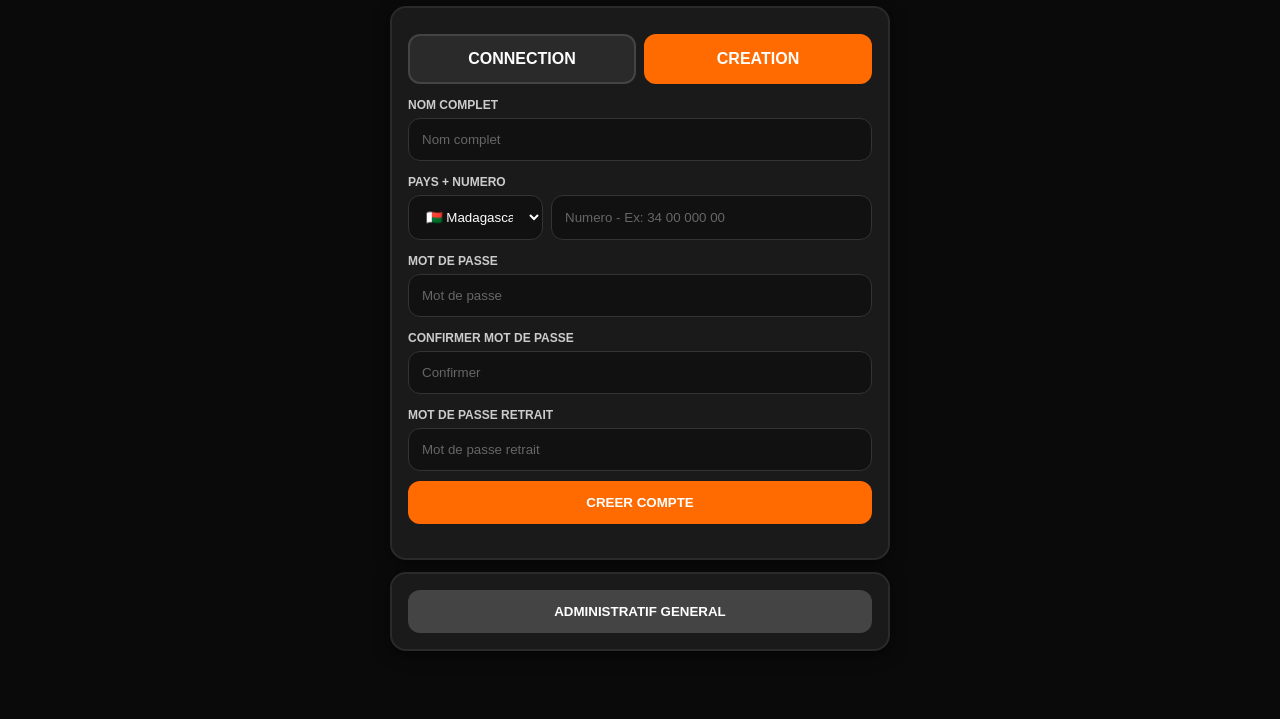
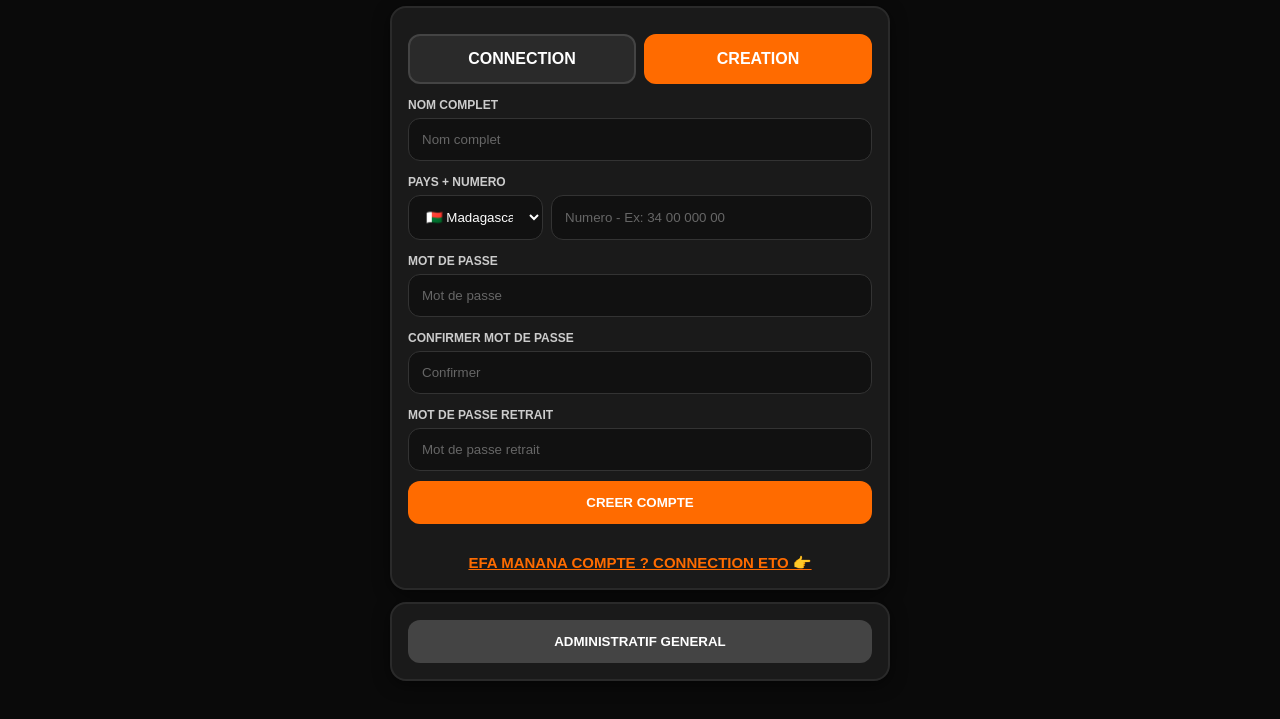
Before and after one commit to madaprogress/Mada-mlalao-interna-, a website: page public/index.html in a window 1280 px wide. Shown: the part 61-780 px from the top of the page. Drawn offline with Linux system fonts and the light colour scheme.

Commit message:
Refactor tab switching logic in index.html

```diff
--- a/public/index.html
+++ b/public/index.html
@@ -23,19 +23,20 @@ button{width:100%;padding:14px;border:0;border-radius:12px;background:#ff6b00;co
 .bloc-title{font-weight:900;text-align:center;font-size:16px;margin:0 0 6px}
 .bloc-sub{text-align:center;font-size:12px;color:#ccc;margin:0 0 8px}
 .row-pays-numero{display:flex;gap:8px}.row-pays-numero select{flex:0 0 135px}.row-pays-numero input{flex:1}
+.link-connection{color:#ff6b00;font-weight:900;text-align:center;display:block;margin-top:12px;cursor:pointer;text-decoration:underline;font-size:15px}
 </style></head><body><div class="bg"></div><header>MADA MLALAO <span>INTERNA</span></header><div class="wrap">
 <div id="authScreen"><div class="card">
-<div class="tabs"><button id="tabLogin" onclick="showAuth('login')">CONNECTION</button><button id="tabRegister" class="active" onclick="showAuth('register')">CREATION</button></div>
+<div class="tabs"><button id="tabLogin" type="button" onclick="document.getElementById('registerForm').style.display='none';document.getElementById('loginForm').style.display='block';document.getElementById('tabLogin').style.background='#ff6b00';document.getElementById('tabRegister').style.background='#2a2a2a';">CONNECTION</button><button id="tabRegister" type="button" class="active" onclick="document.getElementById('loginForm').style.display='none';document.getElementById('registerForm').style.display='block';document.getElementById('tabRegister').style.background='#ff6b00';document.getElementById('tabLogin').style.background='#2a2a2a';">CREATION</button></div>
 <div id="registerForm">
 <label>NOM COMPLET</label><input id="regName" placeholder="Nom complet">
 <label>PAYS + NUMERO</label><div class="row-pays-numero"><select id="regPays"><option value="261">🇲🇬 Madagascar +261</option><option value="33">🇫🇷 France +33</option><option value="262">🇷🇪 Réunion +262</option><option value="230">🇲🇺 Maurice +230</option><option value="269">🇰🇲 Comores +269</option><option value="27">🇿🇦 Afrique Sud +27</option><option value="1">🇨🇦 Canada +1</option><option value="32">🇧🇪 Belgique +32</option><option value="41">🇨🇭 Suisse +41</option><option value="225">🇨🇮 Côte d'Ivoire +225</option><option value="213">🇩🇿 Algérie +213</option><option value="212">🇲🇦 Maroc +212</option><option value="216">🇹🇳 Tunisie +216</option><option value="221">🇸🇳 Sénégal +221</option><option value="1">🇺🇸 USA +1</option><option value="44">🇬🇧 Royaume-Uni +44</option><option value="49">🇩🇪 Allemagne +49</option><option value="34">🇪🇸 Espagne +34</option><option value="39">🇮🇹 Italie +39</option><option value="55">🇧🇷 Brésil +55</option><option value="">🌍 Autre Pays</option></select><input id="regPhone" type="tel" inputmode="tel" placeholder="Numero - Ex: 34 00 000 00"></div>
 <label>MOT DE PASSE</label><input id="regPassword" type="password" placeholder="Mot de passe">
 <label>CONFIRMER MOT DE PASSE</label><input id="regConfirm" type="password" placeholder="Confirmer">
 <label>MOT DE PASSE RETRAIT</label><input id="regWithdrawPassword" type="password" placeholder="Mot de passe retrait">
-<button onclick="register()">CREER COMPTE</button><div id="registerMessage" class="msg"></div></div>
+<button onclick="register()">CREER COMPTE</button><div id="registerMessage" class="msg"></div><span class="link-connection" onclick="document.getElementById('registerForm').style.display='none';document.getElementById('loginForm').style.display='block';document.getElementById('tabLogin').style.background='#ff6b00';document.getElementById('tabRegister').style.background='#2a2a2a';">EFA MANANA COMPTE ? CONNECTION ETO 👉</span></div>
 <div id="loginForm" class="hidden">
 <label>NUMERO</label><input id="loginPhone" placeholder="Numero"><label>MOT DE PASSE</label><input id="loginPassword" type="password" placeholder="Mot de passe">
-<button onclick="login()">CONNECTION</button><div id="loginMessage" class="msg"></div></div></div>
+<button onclick="login()">CONNECTION</button><div id="loginMessage" class="msg"></div><span class="link-connection" onclick="document.getElementById('loginForm').style.display='none';document.getElementById('registerForm').style.display='block';document.getElementById('tabRegister').style.background='#ff6b00';document.getElementById('tabLogin').style.background='#2a2a2a';">TSY MANANA COMPTE ? CREATION ETO 👉</span></div></div>
 <div class="card"><button class="grey" style="margin:0" onclick="showAdminBox()">ADMINISTRATIF GENERAL</button><div id="adminLoginBox" class="hidden"><input id="adminKeyInput" placeholder="Mot pass fidirana Admin" style="margin-top:10px"><button class="dark" onclick="adminLogin()">HIDITRA ADMIN</button></div></div></div>
 <div id="memberScreen" class="hidden">
 <div class="soldeTop">SOLDE DISPONIBLE<br><b id="balanceText">0</b> USD<br><span id="accountName">-</span> | ID: <span id="accountId">-</span> | <span id="accountPhone">-</span></div><br>
```
